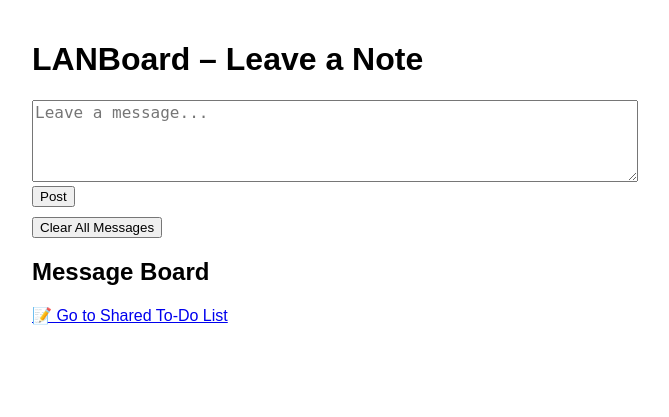
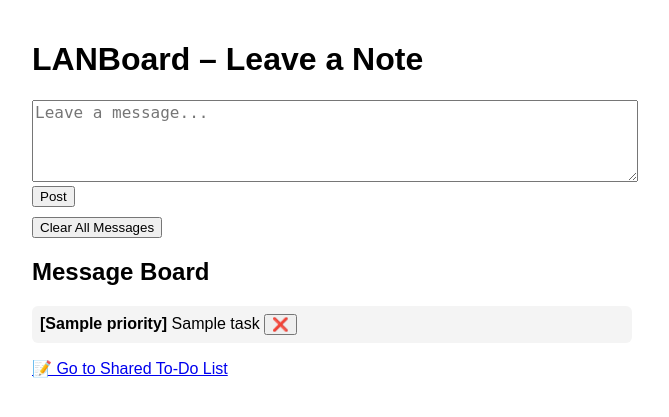
Before and after one commit to RyanRana/vault, a Flask app: template templates/index.html in a window 1280 px wide. Shown: the top 417 px of the page, without its empty margins (308-977 px from the left). Run offline with Flask 3, Linux system fonts and the light colour scheme; the template is opened without the code that fills it: most values are stand-ins (such as "Sample title", 1, 10 or a date in 2020).

Commit message:
Added priority to todo

```diff
--- a/app.py
+++ b/app.py
@@ -86,8 +86,12 @@ def todos():
     todos = load_todos()
     if request.method == 'POST':
         task = request.form['task'].strip()
+        priority = request.form['priority']
         if task:
-            todos.append({'task': task})
+            todos.append({
+                'task': task,
+                'priority': priority
+            })
             save_todos(todos)
         return redirect(url_for('todos'))
     return render_template('todos.html', todos=todos)
--- a/data/todos.json
+++ b/data/todos.json
@@ -1 +1 @@
-[{"task": "Eat groceries"}, {"task": "fff"}]
+[{"task": "Eat groceries"}, {"task": "fff"}, {"task": "Eat groceries", "priority": "Medium"}, {"task": "ff", "priority": "Low"}]
--- a/templates/index.html
+++ b/templates/index.html
@@ -16,8 +16,13 @@
 
     <h2>Message Board</h2>
     <ul>
-        {% for msg in messages|reverse %}
-        <li><strong>{{ msg.timestamp }} ({{ msg.name }}):</strong> {{ msg.text }}</li>
+        {% for item in todos %}
+            <li>
+                <strong>[{{ item.priority }}]</strong> {{ item.task }}
+                <form method="POST" action="{{ url_for('delete_todo', index=loop.index0) }}" style="display:inline;">
+                    <button type="submit">❌</button>
+                </form>
+            </li>
         {% endfor %}
     </ul>
     <a href="{{ url_for('todos') }}">📝 Go to Shared To-Do List</a>
--- a/templates/todos.html
+++ b/templates/todos.html
@@ -7,6 +7,11 @@
     <h1>Shared To-Do List</h1>
     <form method="POST">
         <input name="task" placeholder="Add a new task..." required>
+        <select name="priority">
+            <option value="Low">🟢 Low</option>
+            <option value="Medium">🟡 Medium</option>
+            <option value="High">🔴 High</option>
+        </select>
         <button type="submit">Add</button>
     </form>
 
```
